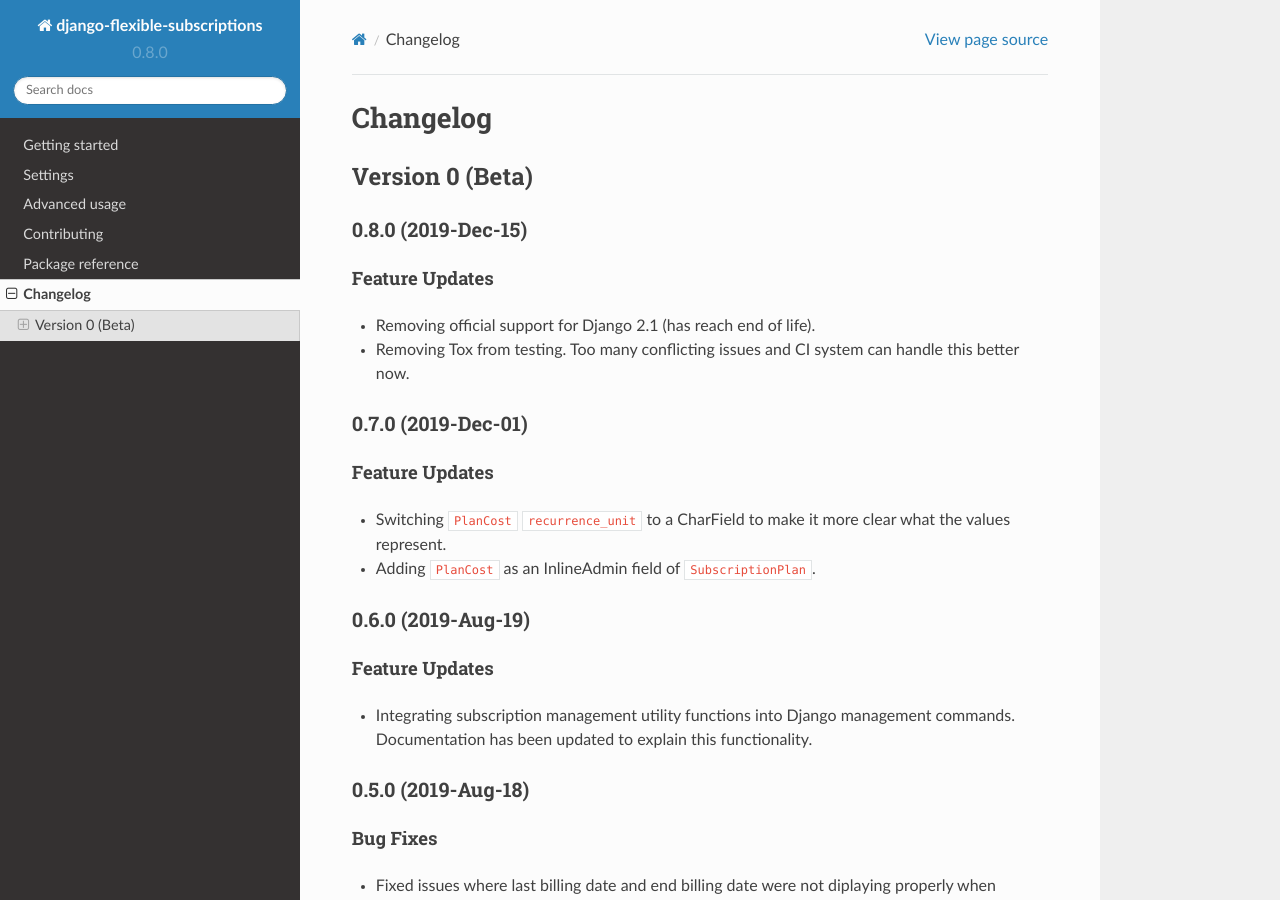
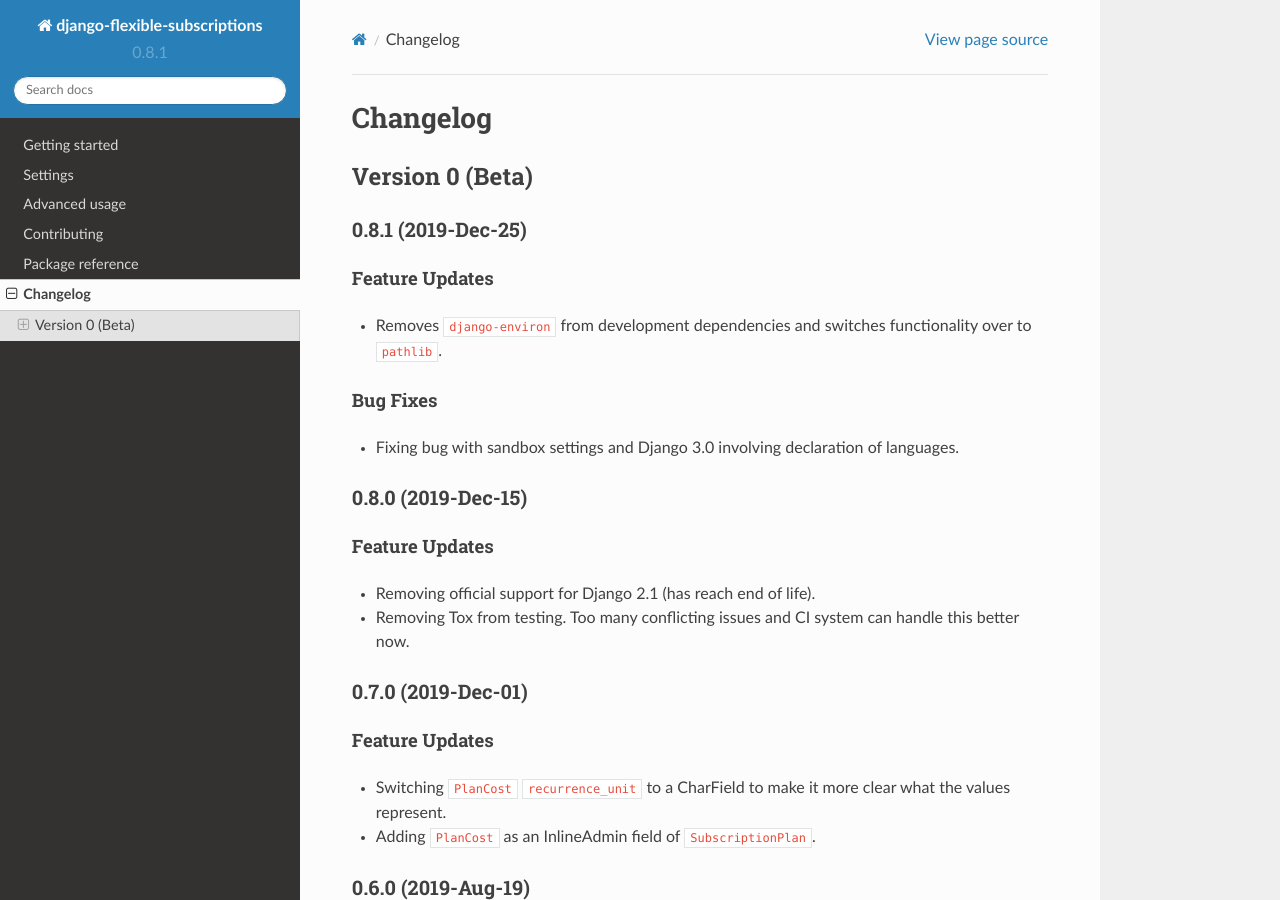
Before and after one commit to studybuffalo/django-flexible-subscriptions, a Sphinx documentation site: the page built from docs/changelog.rst, in a window 1280 px wide and 900 px high. Built offline with Sphinx 7.4.7 and the Read the Docs theme 2.0.0, drawn with Linux system fonts in a browser that asks for light colours; the version number is read from the project's files by our own code.

Commit message:
Updating Sandbox Settings (#103)
* Removing environ
Switching to pathlib
Correcting issue with languages in django 3

* Removing django-environ

* Updating changelog and version for new version

```diff
--- a/docs/changelog.rst
+++ b/docs/changelog.rst
@@ -5,6 +5,21 @@
 ----------------
 Version 0 (Beta)
 ----------------
+
+0.8.1 (2019-Dec-25)
+===================
+
+Feature Updates
+---------------
+
+* Removes ``django-environ`` from development dependencies and switches
+  functionality over to ``pathlib``.
+
+Bug Fixes
+---------
+
+* Fixing bug with sandbox settings and Django 3.0 involving declaration
+  of languages.
 
 0.8.0 (2019-Dec-15)
 ===================
--- a/subscriptions/__init__.py
+++ b/subscriptions/__init__.py
@@ -1,5 +1,5 @@
 # pylint: disable=missing-docstring, invalid-name
-__version__ = '0.8.0'
+__version__ = '0.8.1'
 
 # Provide DepreciationWarning for older Django versions
 import warnings
```
Also changed, not shown: 3 other files.
